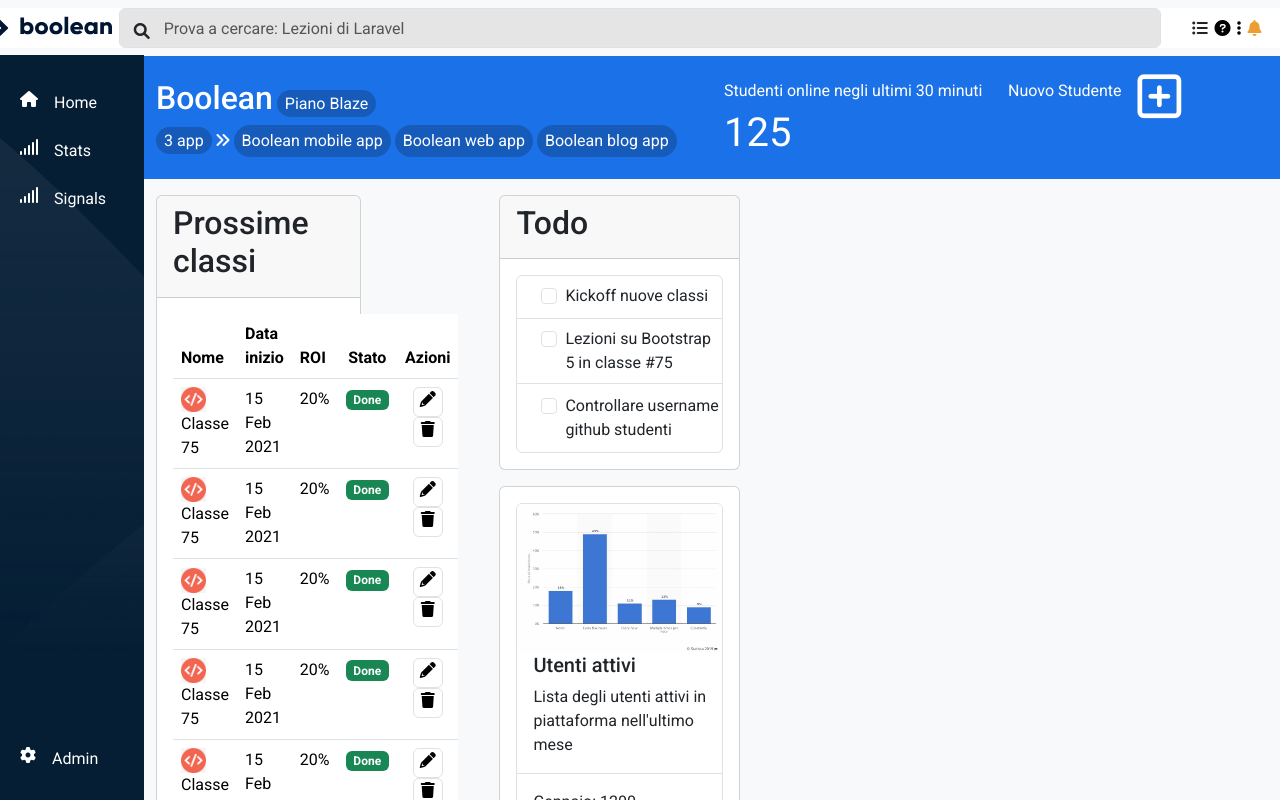
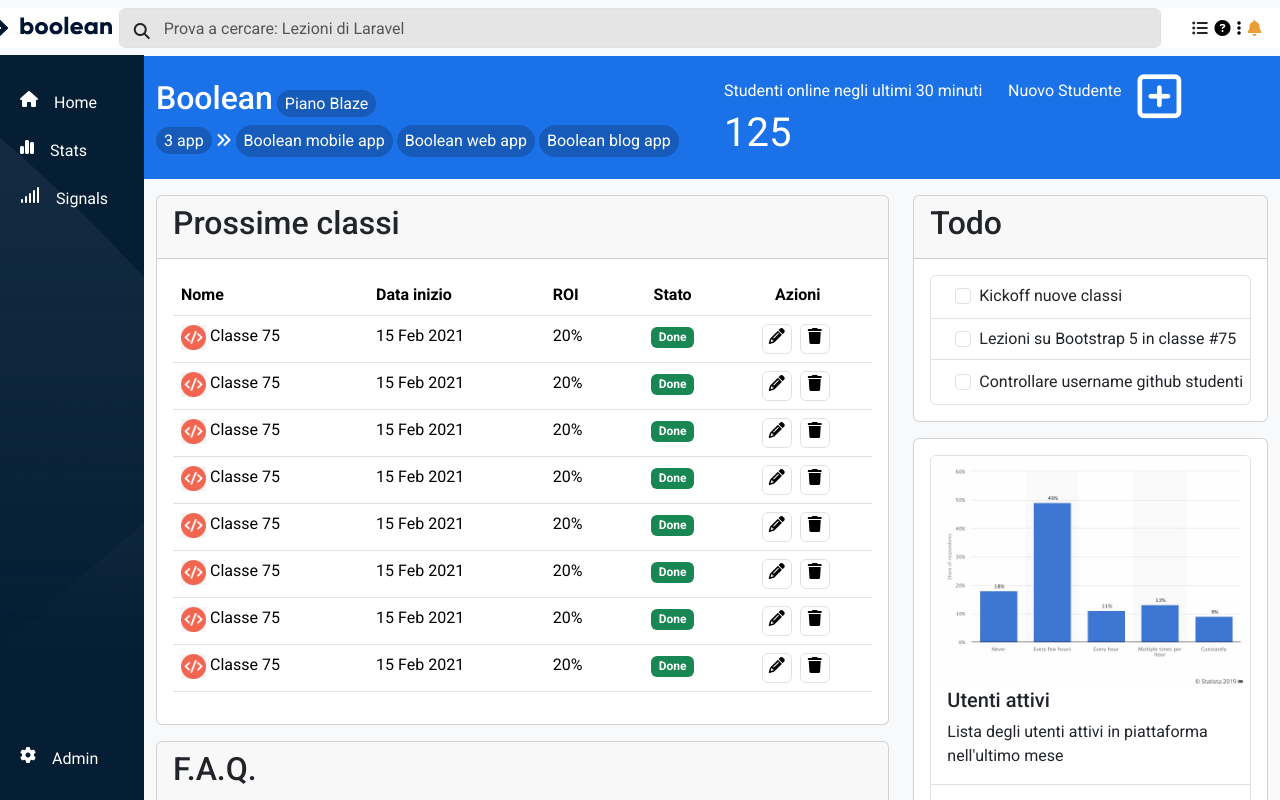
Before and after one commit to SofiaDiBlasi/html-css-bootstrap-dashboard, a plain HTML site: page index.html in a window 1280 px wide. Drawn offline with nearby package versions, Linux system fonts and the light colour scheme.

Commit message:
fixed icon and desktop view

```diff
--- a/index.html
+++ b/index.html
@@ -6,7 +6,7 @@
     <script src="https://cdn.jsdelivr.net/npm/@popperjs/core@2.11.6/dist/umd/popper.min.js" integrity="sha384-oBqDVmMz9ATKxIep9tiCxS/Z9fNfEXiDAYTujMAeBAsjFuCZSmKbSSUnQlmh/jp3" crossorigin="anonymous"></script>
     <script src="https://cdn.jsdelivr.net/npm/bootstrap@5.3.0-alpha2/dist/js/bootstrap.min.js" integrity="sha384-heAjqF+bCxXpCWLa6Zhcp4fu20XoNIA98ecBC1YkdXhszjoejr5y9Q77hIrv8R9i" crossorigin="anonymous"></script>
     <link href="https://cdn.jsdelivr.net/npm/bootstrap@5.3.0-alpha2/dist/css/bootstrap.min.css" rel="stylesheet" integrity="sha384-aFq/bzH65dt+w6FI2ooMVUpc+21e0SRygnTpmBvdBgSdnuTN7QbdgL+OapgHtvPp" crossorigin="anonymous">
-    <link rel="stylesheet" href="https://cdnjs.cloudflare.com/ajax/libs/font-awesome/6.0.0/css/all.min.css">
+    <link rel="stylesheet" href="https://cdnjs.cloudflare.com/ajax/libs/font-awesome/6.3.0/css/all.min.css">
     <link rel="stylesheet" href="./css/style.css">
     <link rel="preconnect" href="https://fonts.googleapis.com">
     <link rel="preconnect" href="https://fonts.gstatic.com" crossorigin>
@@ -55,7 +55,7 @@
                         <span class="d-xl-block d-none m-2">Home</span>
                     </li>
                     <li class="nav-item my-1 d-flex">
-                        <i class="fa-solid fa-signal m-2"></i>
+                        <i class="fa-solid fa-chart-simple  m-2"></i>
                         <span class="d-xl-block d-none m-2">Stats</span>
                     </li>
                     <li class="nav-item my-1 d-flex">
@@ -99,11 +99,11 @@
             </div>
             <!--CONTENUTO MAIN GENERALE-->
             <div class="d-flex flex-column flex-lg-row">
-                <div class="d-flex flex-column">
+                <div class="d-flex flex-column col-lg-8">
                     <!--PROSSIME CLASSI-->
                     <div class="container-fluid mt-3">
                         <div class="row">
-                            <div class="col-12 col-lg-8">
+                            <div class="col-12">
                                 <div class="card w-100">
                                     <div class="card-header">
                                         <h2>Prossime classi</h2>
@@ -258,7 +258,7 @@
                     <!--SEZIONE FAQ-->
                     <div class="container-fluid mt-3">
                         <div class="row">
-                            <div class="col-12 col-lg-8">
+                            <div class="col-12">
                                 <div class="card w-100">
                                     <div class="card-header">
                                         <h2>F.A.Q.</h2>
@@ -306,7 +306,7 @@
                     <!--TO DO LIST-->
                     <div class="container-fluid mt-3">
                         <div class="row">
-                            <div class="col-12 col-lg-4">
+                            <div class="col-12">
                                 <div class="card w-100">
                                     <div class="card-header">
                                         <h2>Todo</h2>
@@ -340,7 +340,7 @@
                    <!--UTENTI ATTIVI-->
                    <div class="container-fluid mt-3">
                     <div class="row">
-                        <div class="col-12 col-lg-4">
+                        <div class="col-12">
                             <div class="card w-100">
                                 <div class="card-body">
                                     <div class="border rounded">
```
